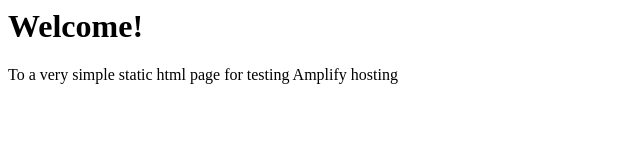
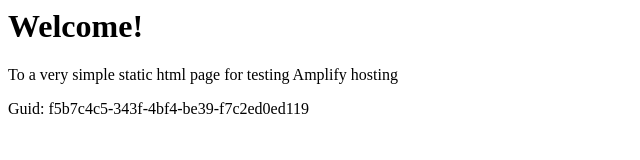
Before and after one commit to aws-aemilia-gru/Github-PR-Commit-Integration-Test-DoNotTouch-v1-prod-sa-east-1, a website: page src/index.html in a window 1280 px wide. Shown: the whole page, without its empty margins (0-640 px from the left). Drawn offline with Linux system fonts and the light colour scheme.

Commit message:
commit from integ tests

```diff
--- a/src/index.html
+++ b/src/index.html
@@ -1,3 +1,5 @@
+
+
 <html lang="en">
 
 <head>
@@ -10,6 +12,6 @@
 <body>
     <h1>Welcome!</h1>
     <p>To a very simple static html page for testing Amplify hosting</p>
-</body>
+    <p>Guid: f5b7c4c5-343f-4bf4-be39-f7c2ed0ed119</p></body>
 
 </html>
```
